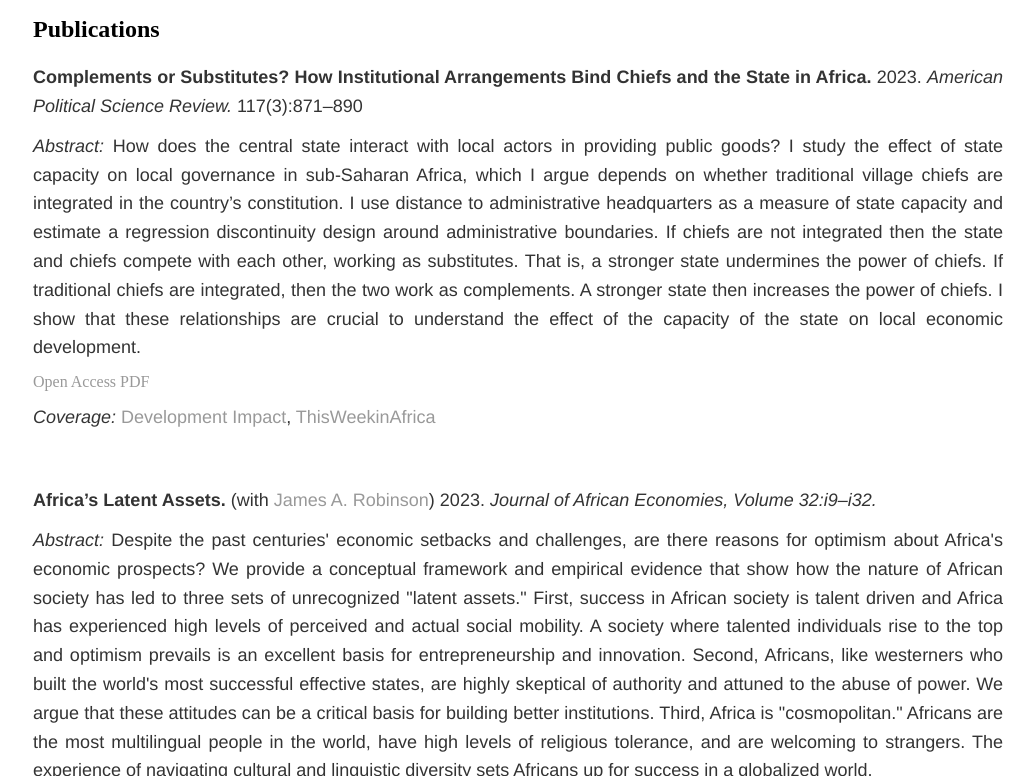
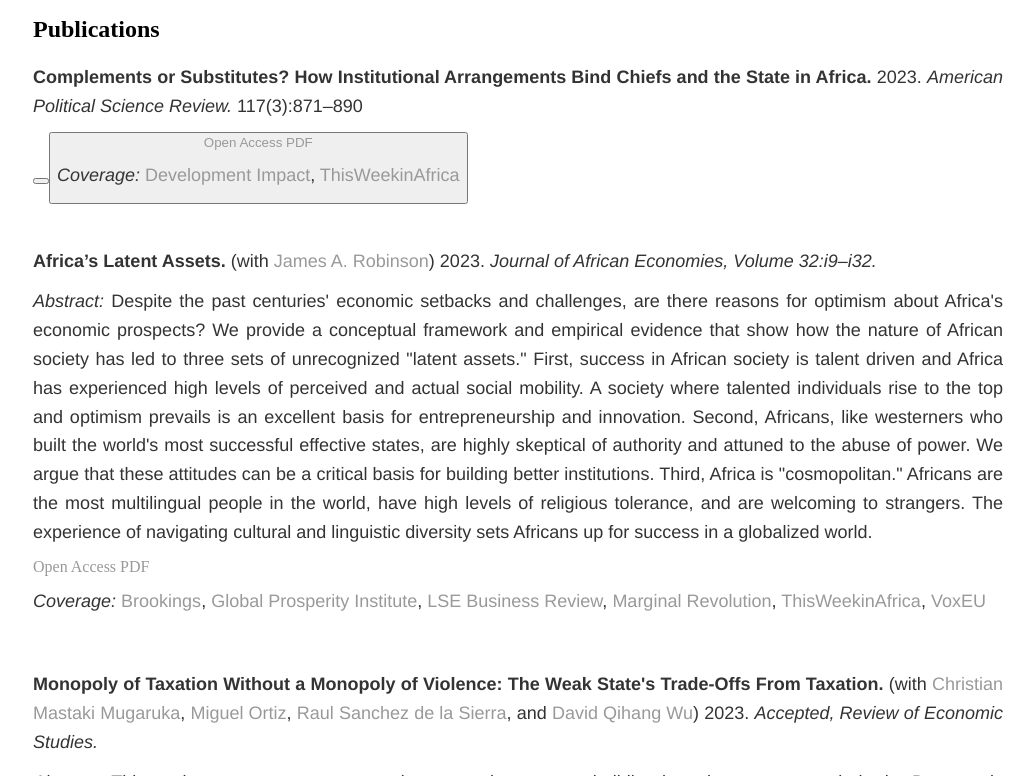
Before and after one commit to soeren-henn/soeren-henn.github.io, a Jekyll site: the page built from research/index.html, in a window 1280 px wide and 900 px high, scrolled down 428 px, cut to the strip 124-900 px from the top of the window. Shown: the whole strip, without its empty margins (122-1156 px from the left). Built offline with Jekyll 4.4.1, drawn with Linux system fonts in a browser that asks for light colours.

Commit message:
Update index.html
try button

```diff
--- a/research/index.html
+++ b/research/index.html
@@ -16,7 +27,12 @@
 	<h2>Publications</h2>
 	<div class="paper">
 		<p><b>Complements or Substitutes? How Institutional Arrangements Bind Chiefs and the State in Africa.</b> 2023. <i>American Political Science Review.</i> 117(3):871&ndash;890 </p>
-		<p><i>Abstract: </i>How does the central state interact with local actors in providing public goods? I study the effect of state capacity on local governance in sub-Saharan Africa, which I argue depends on whether traditional village chiefs are integrated in the country’s constitution. I use distance to administrative headquarters as a measure of state capacity and estimate a regression discontinuity design around administrative boundaries. If chiefs are not integrated then the state and chiefs compete with each other, working as substitutes. That is, a stronger state undermines the power of chiefs. If traditional chiefs are integrated, then the two work as complements. A stronger state then increases the power of chiefs. I show that these relationships are crucial to understand the effect of the capacity of the state on local economic development.</p>
+	<BUTTON ID="Show" VALUE="Click to show Abstract" ONCLICK=" document.getElementById('Show').style.display='none'; document.getElementById('Hide').style.display='block'; document.getElementById('SectionName').style.display='block'">
+
+<BUTTON ID="Hide" VALUE="Click to hide Abstract" ONCLICK=" document.getElementById('Show').style.display='block'; document.getElementById('Hide').style.display='none'; document.getElementById('SectionName').style.display='none'">
+
+<DIV ID="'SectionName'" STYLE="display:none">How does the central state interact with local actors in providing public goods? I study the effect of state capacity on local governance in sub-Saharan Africa, which I argue depends on whether traditional village chiefs are integrated in the country’s constitution. I use distance to administrative headquarters as a measure of state capacity and estimate a regression discontinuity design around administrative boundaries. If chiefs are not integrated then the state and chiefs compete with each other, working as substitutes. That is, a stronger state undermines the power of chiefs. If traditional chiefs are integrated, then the two work as complements. A stronger state then increases the power of chiefs. I show that these relationships are crucial to understand the effect of the capacity of the state on local economic development.</DIV>
+
 		<a href="https://www.cambridge.org/core/journals/american-political-science-review/article/complements-or-substitutes-how-institutional-arrangements-bind-traditional-authorities-and-the-state-in-africa/01216C0A1B14465B11122451B558DE3A?utm_source=hootsuite&utm_medium=twitter&utm_campaign=PSR_Nov22" class="btn btn-default pull-right" title="PDF">Open Access PDF</a>
 		<p> <i>Coverage:</i> <a href="https://blogs.worldbank.org/impactevaluations/complements-or-substitutes-state-presence-and-power-traditional-leaders-guest-post-soeren-j-henn" target="_blank">Development Impact</a>, <a href="https://thisweekinafrica.substack.com/p/this-week-in-africa-452" target="_blank">ThisWeekinAfrica</a> </p>
 	</div>
```
Also changed, not shown: other parts of research/index.html (+11 -0 lines).
